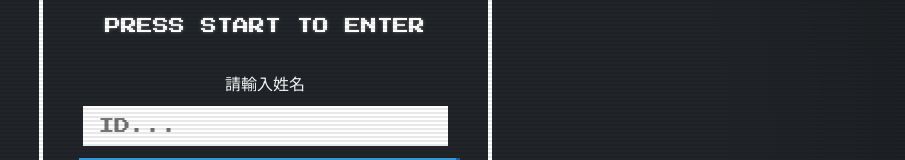
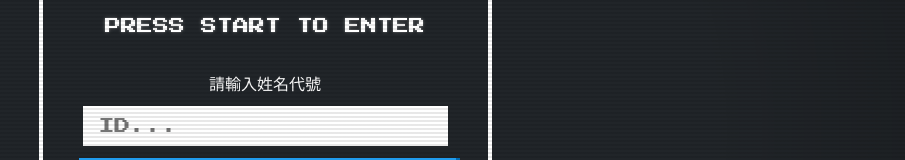
Before and after one commit to momobacon-wq/Transmitter, a React (Vite) app: page /#/ in a window 1280 px wide. Shown: the part 270-430 px from the top of the page, without its empty margins (375-1280 px from the left). Built offline with nearby package versions, Linux system fonts and the light colour scheme.

Commit message:
style: update login label to 'Name ID'

```diff
--- a/src/pages/Login.jsx
+++ b/src/pages/Login.jsx
@@ -64,7 +64,7 @@ const Login = () => {
 
                 <form onSubmit={handleStart} style={{ marginTop: '2rem' }}>
                     <div className="nes-field">
-                        <label htmlFor="employee_id">請輸入姓名</label>
+                        <label htmlFor="employee_id">請輸入姓名代號</label>
                         <input
                             type="text"
                             id="employee_id"
```
